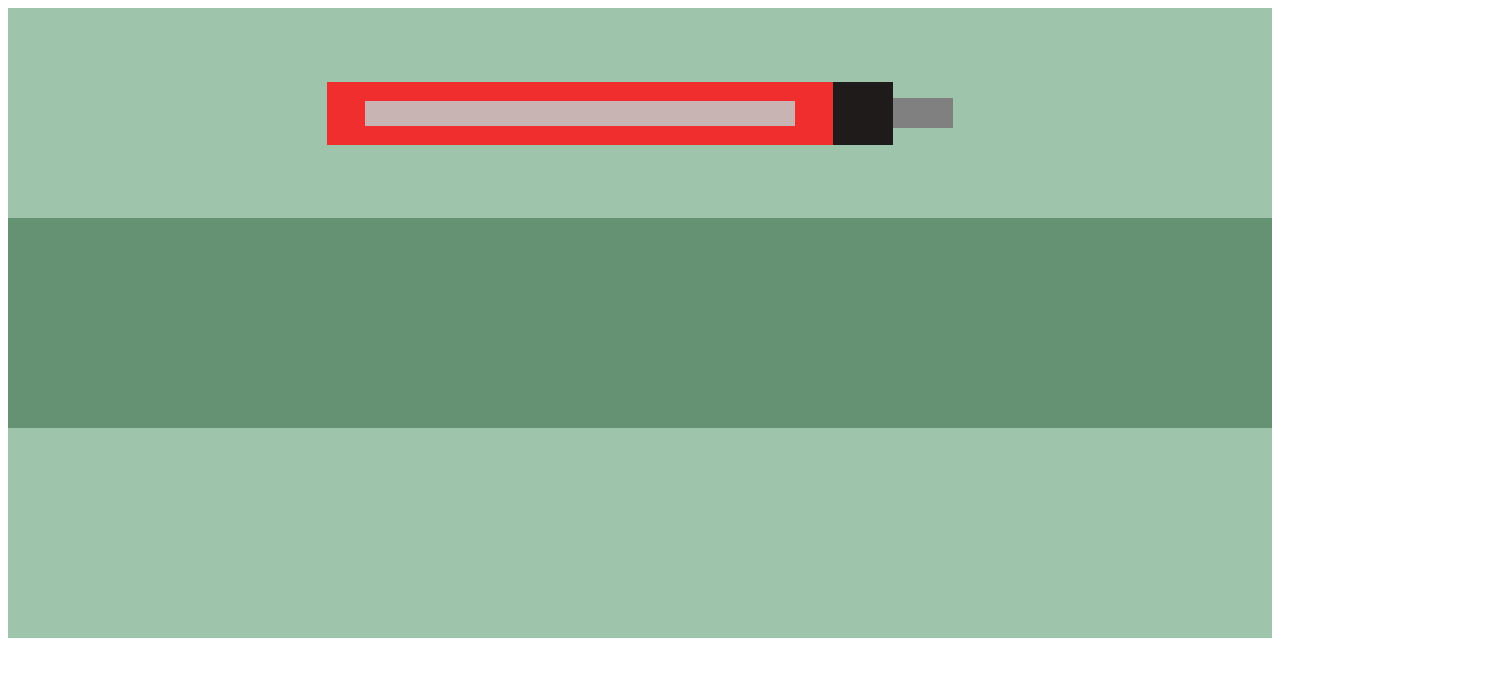
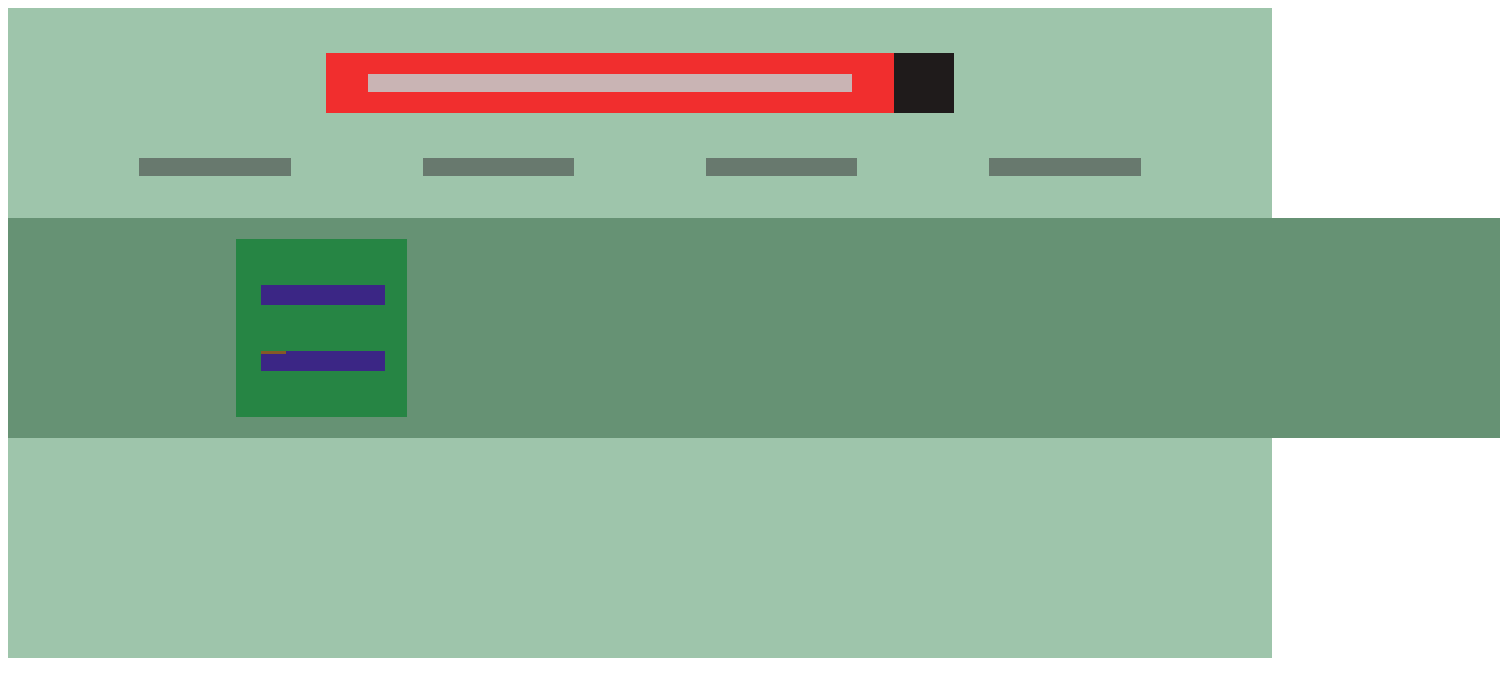
Before and after one commit to LauraWinkel/TP-Oficial-1-Front, a plain HTML site: page index.html in a window 1280 px wide. Shown: the whole page, 1500 px wide, since content can reach past the window. Drawn offline with Linux system fonts and the light colour scheme.

Commit message:
Avanze, el primero ya esta terminado

```diff
--- a/index.html
+++ b/index.html
@@ -8,20 +8,30 @@
 </head>
 <body>
 
-    <section class="primero">
-        <div class="coso">
-            <div class="cosa"></div>
+<section class="primero">
+        <div class="rectangulo">
+            <div class="escribir"></div>
         </div>
-    <div class="cosota"></div>
-    <div class="mini">
-        <div class="uno"></div>
-        <div class="dos"></div>
-        <div class="tres"></div>
-        <div class="cuatro"></div>
-    </div>
+        <div class="icono"></div>
+</section>
+
+<section class="mini">
+    <div class="uno"></div>
+    <div class="uno"></div>
+    <div class="uno"></div>
+    <div class="uno"></div>
 </section>
 
 <section class="segundo">
+    <div class="cuadrado">
+        <div class="lista">
+            <div class="tex"></div>
+        </div>
+        <div class="lista">
+            <div class="circulo"></div>
+            <div class="tex"></div>
+        </div>
+    </div>
 </section>
 
 <section class="tercero">
--- a/style.css
+++ b/style.css
@@ -1,47 +1,91 @@
+/*Parte 1*/
 .primero{
-    height: 210px;
+    height: 150px;
     width: 100%;
     background-color: rgb(158, 197, 171);
     display: flex;
     align-items: center;
     justify-content: center;
 }
-.segundo{
-    height: 210px;
-    width: 100%;
-    background-color: rgb(102, 146, 116);
-    display: flex;
-}
-.tercero{
-    height: 210px;
-    width: 100%;
-    background-color: rgb(158, 197, 171);
-    display: flex;
-}
 
-.coso{
-    height: 30%;
-    width: 40%;
+.rectangulo{
+    height: 40%;
+    width: 45%;
     background-color: rgb(241, 46, 46);
     display: flex;
     align-items: center;
     justify-content: center;
 }
 
-.cosa{
-    height: 25px;
+.escribir{
+    height: 30%;
     width: 85%;
     background-color: rgb(201, 180, 180);
 }
 
-.cosota{
-    height: 30%;
+.icono{
+    height: 40%;
     width: 60px;
     background-color: rgb(31, 27, 27);
 }
 
+/*Parte 1.2*/
 .mini{
-    height: 30px;
-    width: 60px;
-    background-color: grey;
+    height: 60px;
+    width: 100%;
+    background-color: rgb(158, 197, 171);
+    display: flex;
+    align-items: flex-start;
+    justify-content: space-evenly;
 }
+
+.uno{
+    height: 30%;
+    width: 12%;
+    background-color: rgb(104, 121, 110);
+}
+
+/*Parte 2*/
+.segundo{
+    height: 220px;
+    width: 100%;
+    background-color: rgb(102, 146, 116);
+    display: flex;
+    align-items: center;
+    justify-content: flex-start;
+    padding-left: 18%;
+
+}
+
+.cuadrado{
+    height: 60%;
+    width: 10%;
+    background-color: rgb(38, 133, 68);
+    display: flex;
+    align-items: flex-end;
+    justify-content: space-around;
+    flex-direction: column;
+    padding: 1.8%;
+}
+
+.lista{
+    height: 15%;
+    width: 98%;
+    background-color: rgb(59, 38, 133);
+}
+
+.circulo{
+    height: 15%;
+    width: 20%;
+    background-color: rgb(133, 89, 38);
+}
+
+
+
+/*Parte 3*/
+.tercero{
+    height: 220px;
+    width: 100%;
+    background-color: rgb(158, 197, 171);
+    display: flex;
+}
```
